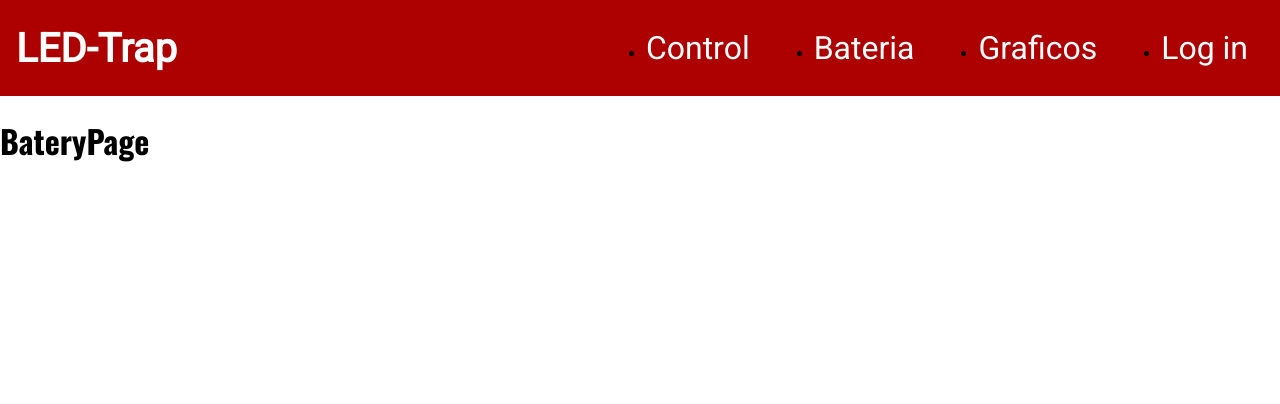
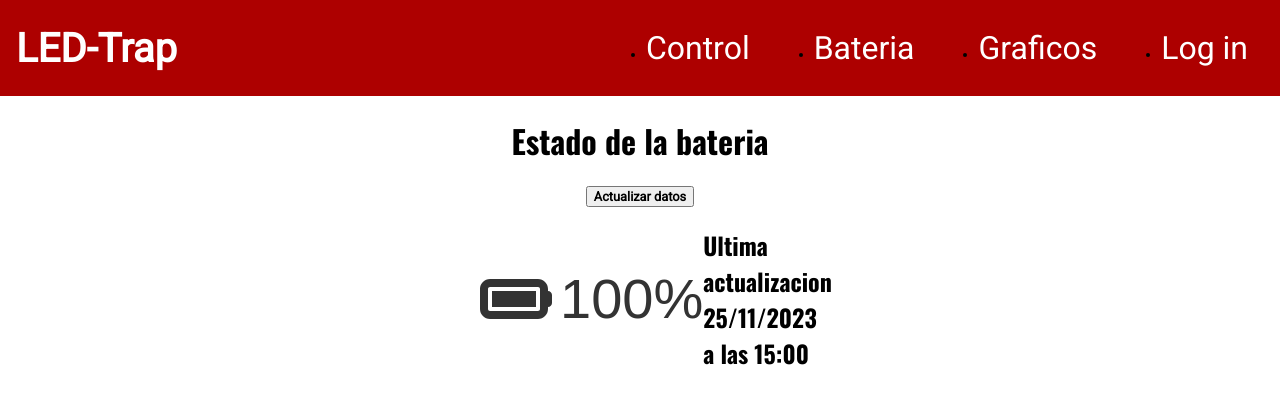
Before and after one commit to DiegoSilva0294/LedTrap, a Next.js app: page /batery in a window 1280 px wide. Shown: the top 404 px of the page. Built offline with nearby package versions, Linux system fonts and the light colour scheme; no server answers.

Commit message:
icono y logica bateria

```diff
--- /dev/null
+++ b/components/batery/BatteryIcon.js
@@ -0,0 +1,27 @@
+import classes from './BatteryIcon.module.css'
+import { FontAwesomeIcon } from '@fortawesome/react-fontawesome';
+
+const BatteryIcon = ({ percentage }) => {
+  let batteryIcon;
+
+  if (percentage === 0) {
+    batteryIcon = 'battery-empty';
+  } else if (percentage <= 25) {
+    batteryIcon = 'battery-quarter';
+  } else if (percentage <= 50) {
+    batteryIcon = 'battery-half';
+  } else if (percentage <= 75) {
+    batteryIcon = 'battery-three-quarters';
+  } else {
+    batteryIcon = 'battery-full';
+  }
+
+  return (
+    <div className={classes.batteryIcon}>
+      <FontAwesomeIcon icon={`fas fa-${batteryIcon}`} className={classes.batteryIcono} />
+      <span className={classes.batteryLetter}>{percentage}%</span>
+    </div>
+  );
+};
+
+export default BatteryIcon;
--- /dev/null
+++ b/components/batery/BatteryIcon.module.css
@@ -0,0 +1,17 @@
+.batteryIcon {
+    display: flex;
+    align-items: center;
+    font-family: 'Arial', sans-serif;
+    color: #333; /* Color del texto */
+    justify-content: center;
+
+  }
+
+.batteryIcono {
+    font-size: 4rem; /* Tamaño del ícono */
+    margin-right: 8px; /* Espaciado entre el ícono y el texto */
+  }
+
+.batteryLetter {
+    font-size: 3.5rem; /* Tamaño del texto del porcentaje */
+  }
--- /dev/null
+++ b/components/batery/BatteryPage.js
@@ -0,0 +1,52 @@
+import BatteryIcon from "./BatteryIcon";
+import { useState } from "react";
+import classes from "./BatteryPage.module.css";
+
+function BatteryPage() {
+  const [porcentaje, setPorcentaje] = useState("100");
+  const [hora, setHora] = useState("15:00");
+  const [fecha, setFecha] = useState("25/11/2023");
+
+  async function actualizarHandler(event) {
+    event.preventDefault();
+
+    const response = await fetch("/api/bateria", {
+      method: "GET",
+      headers: {
+        "Content-Type": "application/json", // Indica que estás enviando datos en formato JSON
+      },
+    });
+
+    if (!response.ok) {
+      throw new Error(res.message || "something went wrong!!!");
+
+    }
+
+
+    const res = await response.json();
+
+    console.log(res.dataBateria[0])
+
+    setPorcentaje(res.dataBateria[0].nivel);
+    setFecha(res.dataBateria[0].fecha);
+    setHora(res.dataBateria[0].hora);
+  }
+  return (
+    <div>
+      <h1 style={{ display: "flex", justifyContent: "center", fontSize: '2rem' }}>
+        Estado de la bateria
+      </h1>
+      <div className={classes.boton}>
+        <button onClick={actualizarHandler}>Actualizar datos</button>
+      </div>
+      <div className={classes.iconoyh2}>
+        <BatteryIcon percentage={porcentaje} />
+        <h2 >
+          Ultima actualizacion {fecha} a las {hora}
+        </h2>
+      </div>
+    </div>
+  );
+}
+
+export default BatteryPage;
--- /dev/null
+++ b/components/batery/BatteryPage.module.css
@@ -0,0 +1,24 @@
+.iconoyh2 {
+    display: flex;
+    align-items: center;
+    justify-content: space-between;
+    font-size: 1rem;
+    margin-right: 30rem;
+    margin-left: 30rem;
+
+
+}
+
+
+.boton {
+    display: flex;
+    align-items: center;
+    justify-content: center;
+    font-size: 0.8rem; /* Tamaño del texto */
+    font-weight: bold;
+    text-align: center;
+    cursor: pointer;
+    color: #ffffff; /* Color del texto */
+    border-radius: 5px; /* Bordes redondeados */
+    transition: background-color 0.3s, color 0.3s; /* Transición suave de colores al pasar el mouse */
+}
--- a/components/graficos/FormGrafico.module.css
+++ b/components/graficos/FormGrafico.module.css
@@ -2,7 +2,7 @@
     display: flex;
     justify-content: center;
     align-items: center;
-    border-color: black;
+    border: 1px solid rgb(90, 63, 63);
     background-color: rgb(179, 179, 195);
     width: 40rem;
     margin-left: auto;
--- a/components/graficos/GraficarData.module.css
+++ b/components/graficos/GraficarData.module.css
@@ -2,7 +2,7 @@
     width: 800px;
     margin-left: auto;
     margin-right: auto;
-    margin-top: 100px;
+    margin-top: 3rem;
     font-size: 20px;
     border: 2px solid black;
 }
--- /dev/null
+++ b/config/fontAwesomeConfig.js
@@ -0,0 +1,16 @@
+import { library } from '@fortawesome/fontawesome-svg-core';
+import {
+  faBatteryEmpty,
+  faBatteryQuarter,
+  faBatteryHalf,
+  faBatteryThreeQuarters,
+  faBatteryFull,
+} from '@fortawesome/free-solid-svg-icons';
+
+library.add(
+  faBatteryEmpty,
+  faBatteryQuarter,
+  faBatteryHalf,
+  faBatteryThreeQuarters,
+  faBatteryFull
+);
--- a/package.json
+++ b/package.json
@@ -9,6 +9,9 @@
     "lint": "next lint"
   },
   "dependencies": {
+    "@fortawesome/fontawesome-svg-core": "^6.4.2",
+    "@fortawesome/free-solid-svg-icons": "^6.4.2",
+    "@fortawesome/react-fontawesome": "^0.2.0",
     "chart.js": "^4.4.0",
     "mongodb": "^6.1.0",
     "next": "13.5.2",
--- a/pages/_app.js
+++ b/pages/_app.js
@@ -1,6 +1,7 @@
 import "@/styles/globals.css";
 import Layout from "@/components/layout/Layout";
 import { SessionProvider } from "next-auth/react";
+import '../config/fontAwesomeConfig'
 
 export default function App({ Component, pageProps }) {
   return (
--- /dev/null
+++ b/pages/api/bateria.js
@@ -0,0 +1,35 @@
+import { MongoClient } from "mongodb";
+
+async function handler(req, res) {
+  if (req.method === "GET") {
+    let client;
+
+    const connectionstring = `mongodb+srv://${process.env.mongodb_username}:${process.env.mongodb_password}@${process.env.mongodb_cluster}.repnmln.mongodb.net/${process.env.mongodb_database}?retryWrites=true&w=majority`;
+    //"mongodb+srv://diegosilvacarreras:YrPQ7F7p5QVuwaOM@cluster0.repnmln.mongodb.net/LED-trap?retryWrites=true&w=majority"
+
+    try {
+      client = await MongoClient.connect(connectionstring);
+    } catch (error) {
+      res
+        .status(500)
+        .json({ message: "No se pudo conectar a la base de datos" });
+      return;
+    }
+
+    const db = client.db();
+    const dataBateria = await db
+      .collection("trampa1/bateria")
+      .find()
+      .sort({ _id: -1 }) // Ordenar por el campo "_id" de forma descendente
+      .limit(1)
+      .toArray(); // Obtener solo un documento (el último)
+
+    client.close();
+    res.status(200).json({
+      message: "Nos conectamos y conseguimos la data",
+      dataBateria: dataBateria,
+    });
+  }
+}
+
+export default handler;
--- a/pages/batery.js
+++ b/pages/batery.js
@@ -1,5 +1,6 @@
 import Head from "next/head";
 import { Fragment } from "react";
+import BatteryPage from "@/components/batery/BatteryPage";
 
 function BateryPage() {
   return (
@@ -7,7 +8,7 @@ function BateryPage() {
       <Head>
         <title>LED-Trap - Bateria</title>
       </Head>
-      <h1>BateryPage</h1>
+        <BatteryPage />
     </Fragment>
   );
 }
--- a/styles/globals.css
+++ b/styles/globals.css
@@ -13,6 +13,7 @@ body {
   width: 100%;
   height: 100%;
   overflow: hidden;
+  font-size:smaller;
 }
 
 h1,
```
Also changed, not shown: 1 other file (tests, documents, lock files or other folders).
